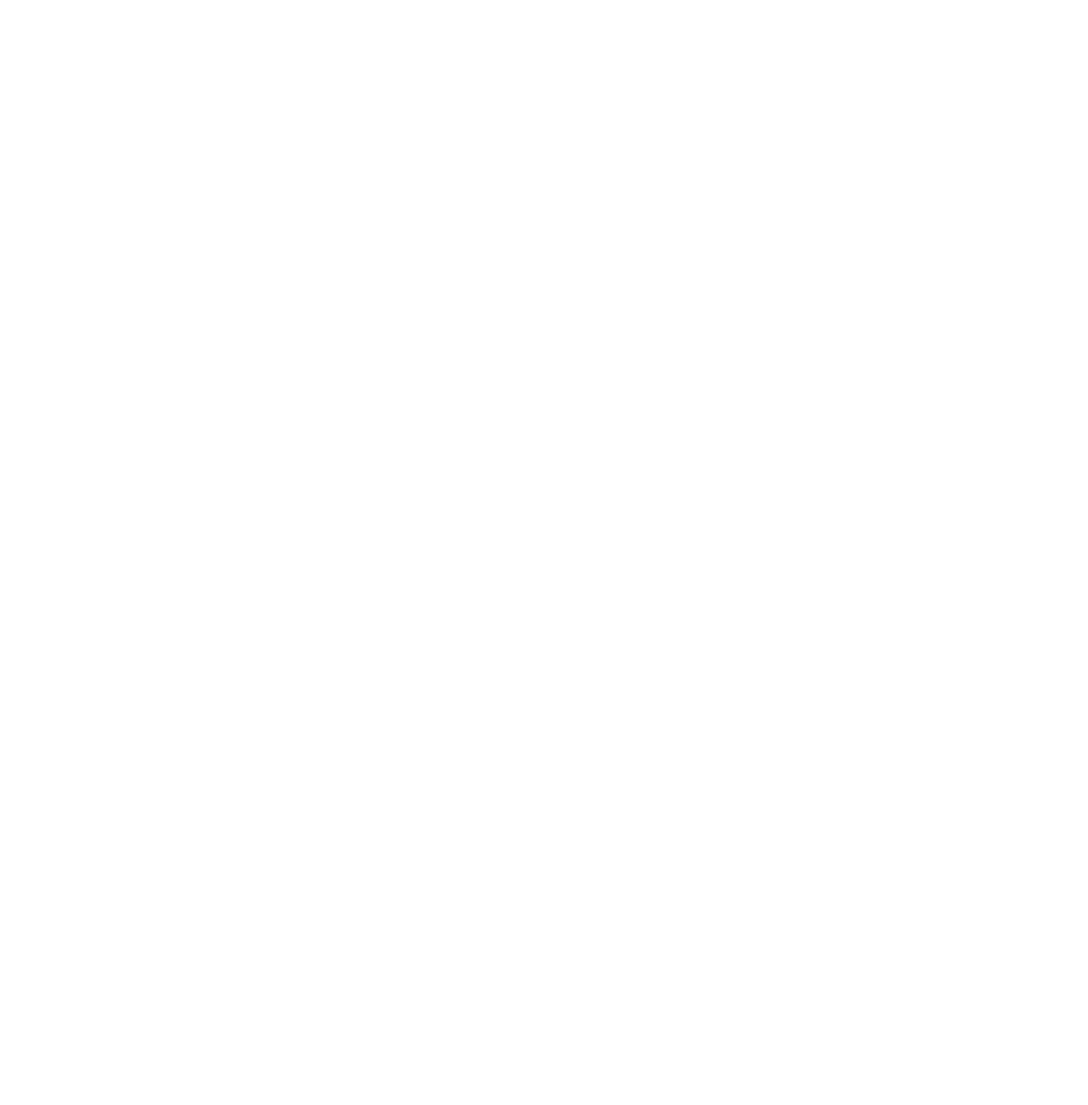
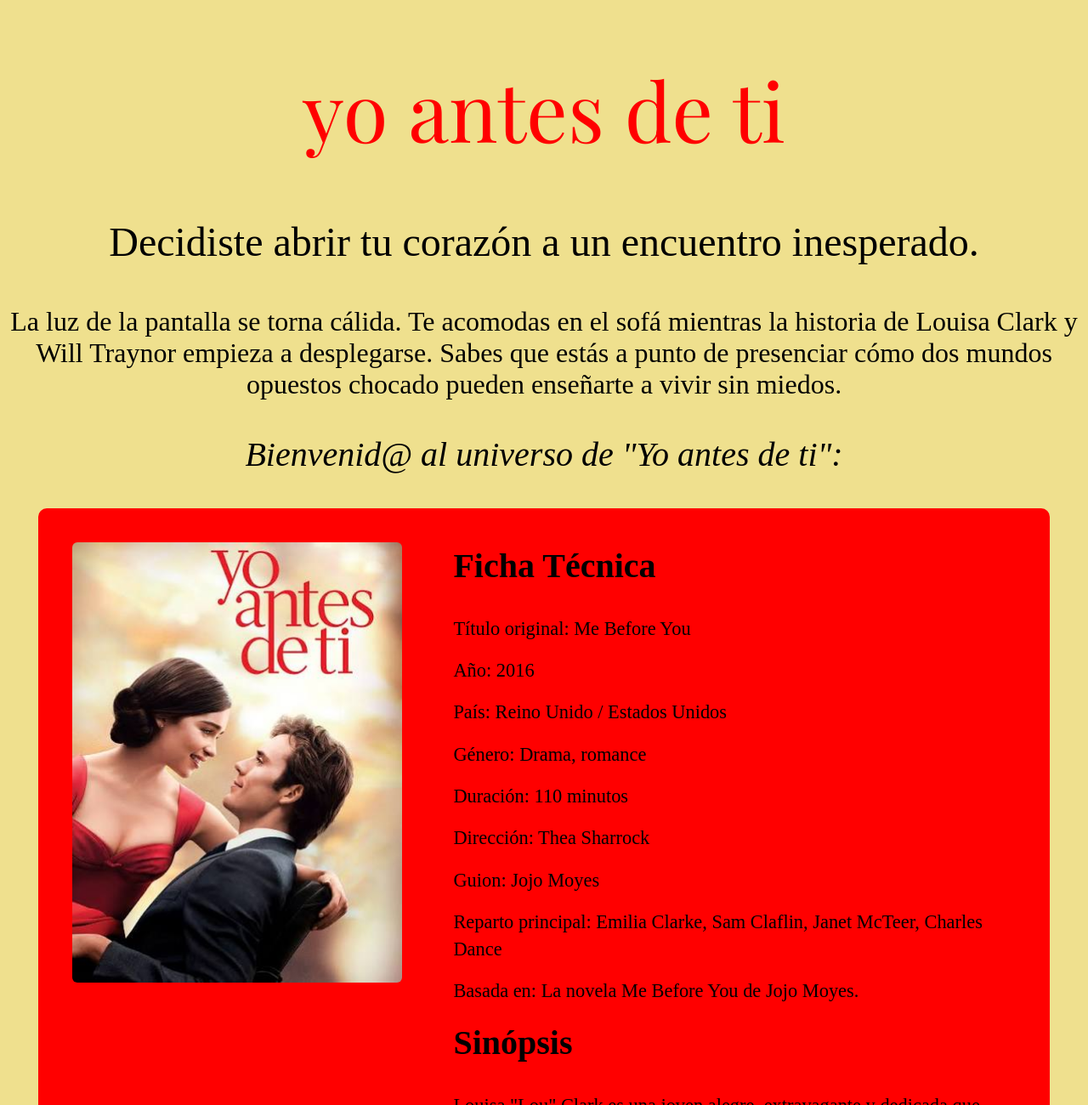
Before and after one commit to PalomaAve/Entrega-3, a plain HTML site: page 1.YADT.html in a window 1280 px wide. Shown: the top 1300 px of the page at 85% size. Before the commit the page ends 800 px from the top, so only its background shows below. Drawn offline with nearby package versions, Linux system fonts and the light colour scheme; a web font is replaced by a local one.

Commit message:
yadt pagina

```diff
--- /dev/null
+++ b/1.YADT.css
@@ -0,0 +1,101 @@
+body {
+    background-color: #efe08e;
+}
+
+h1 {
+    text-align: center;
+    font-size: 6em;
+    color: #ff0000;
+
+  font-family: "", sans-serif;
+  font-optical-sizing: auto;
+  font-weight: 200;
+  font-style: normal;
+
+  font-family: "Playfair Display", serif;
+  font-optical-sizing: auto;
+  font-style: normal;
+}
+
+#subtitulo {
+    color: #000000;
+    text-align: center;
+    font-size: 3em;
+}
+
+p {
+    color: #000000;
+    text-align: center;
+    font-size: 2em;
+}
+
+.enunciado {
+    font-style: italic;
+    font-size: 2.5em;
+}
+
+#pelicula {
+    background-color: #ff0000;
+
+    border-radius: 10px;
+
+    width: 93vw;
+    padding: 40px;
+
+    box-sizing: border-box;
+
+    margin: 0 auto;
+
+    text-align: left;
+}
+
+.peliculas {
+    display: flex;
+    align-items: flex-start;
+    gap: 60px;
+    width: 100%;
+}
+
+.imagen {
+
+    width: 35%;
+    max-width: 450px;
+    height: auto;
+
+    object-fit: cover;
+
+    border-radius: 6px;
+
+    flex-shrink: 0;
+}
+
+.contenido p {
+    color: #000000;
+    text-align: left;
+    font-size: 1.4em;
+    line-height: 1.4;
+
+    margin: 0 0 18px 0;
+}
+
+.contenido .info {
+    font-size: 2.5em;
+    font-weight: bold;
+
+    margin-top: 0;
+    margin-bottom: 30px;
+}
+
+.enlace {
+    text-align: center;
+    color: #17661f;
+    margin-top: 40px;
+    padding: 10px 16px;
+    font-size: 2em;
+
+    display: block;
+}
+
+.enlace:hover{
+    color:#ff0000
+}
--- a/1.YADT.html
+++ b/1.YADT.html
@@ -0,0 +1,53 @@
+<!DOCTYPE html>
+<html lang="en">
+<head>
+    <meta charset="UTF-8">
+    <meta name="viewport" content="width=device-width, initial-scale=1.0">
+    <title>Noche de cine</title>
+    <link rel="stylesheet" href="1.YADT.css"/>
+    <link rel="preconnect" href="https://fonts.googleapis.com">
+<link rel="preconnect" href="https://fonts.gstatic.com" crossorigin>
+<link href="https://fonts.googleapis.com/css2?family=Oswald:wght@200..700&display=swap" rel="stylesheet">
+
+<link rel="preconnect" href="https://fonts.googleapis.com">
+<link rel="preconnect" href="https://fonts.gstatic.com" crossorigin>
+<link href="https://fonts.googleapis.com/css2?family=Playfair+Display:ital,wght@0,400..900;1,400..900&display=swap" rel="stylesheet">
+</head>
+<body>
+    <h1>yo antes de ti</h1>
+    <p id="subtitulo">Decidiste abrir tu corazón a un encuentro inesperado.</p>
+    <p>La luz de la pantalla se torna cálida. Te acomodas en el sofá mientras la historia de Louisa Clark y Will Traynor empieza a desplegarse. Sabes que estás a punto de presenciar cómo dos mundos opuestos chocado pueden enseñarte a vivir sin miedos.
+    </p>
+    <p class="enunciado"> Bienvenid@ al universo de "Yo antes de ti":</p>
+
+
+    <div id="pelicula">
+
+       <div class="peliculas">
+
+        <img class="imagen" src="assets/images (1).jpeg">
+
+        <div class="contenido">
+
+        <p class="info">Ficha Técnica</p>
+
+        <p>Título original: Me Before You</p>
+        <p>Año: 2016</p>
+        <p>País: Reino Unido / Estados Unidos</p>
+        <p>Género: Drama, romance</p>
+        <p>Duración: 110 minutos</p>
+        <p>Dirección: Thea Sharrock</p>
+        <p>Guion: Jojo Moyes</p>
+        <p>Reparto principal: Emilia Clarke, Sam Claflin, Janet McTeer, Charles Dance</p>
+        <p>Basada en: La novela Me Before You de Jojo Moyes.</p>
+
+        <p class="info">Sinópsis</p>
+
+        <p>Louisa "Lou" Clark es una joven alegre, extravagante y dedicada que pasa de un trabajo a otro para ayudar a su familia. Su vida da un giro inesperado cuando es contratada para cuidar a Will Traynor, un adinerado y cínico exbanquero que quedó paralizado tras un accidente. Frente al amargurado entusiasmo de Will, la luz y la autenticidad de Lou intentarán devolverle la esperanza, desencadenando una historia de amor profunda que cambiará la perspectiva de ambos para siempre.</p>
+        </div>
+
+    </div>
+    <a class="enlace" href="index.html">Volver a catálogo</a>
+
+</body>
+</html>
--- a/estilo.css
+++ b/estilo.css
@@ -68,6 +68,10 @@
     padding: 10px 16px;
     font-size: 2em;
 }
+
+.enlace:hover{
+    color:#ff0000
+}
 .centro {
     display:grid;
     align-items: center;
```
Also changed, not shown: index.html (+5 -5 lines).
